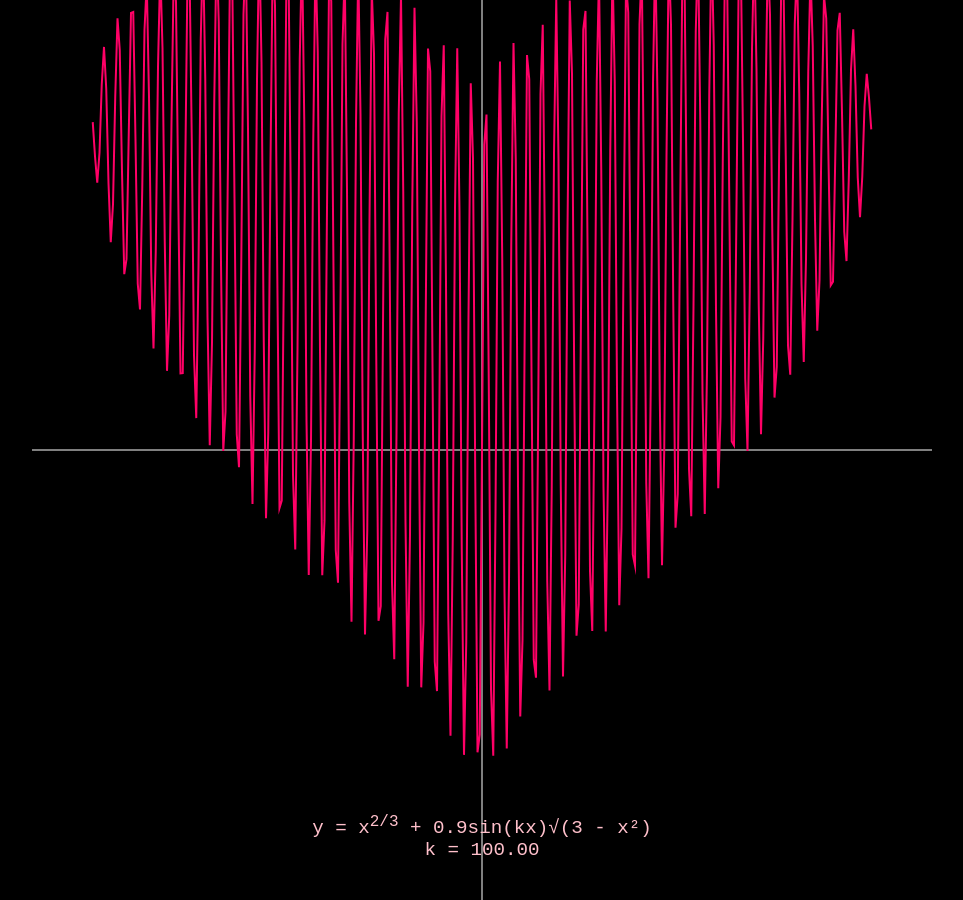
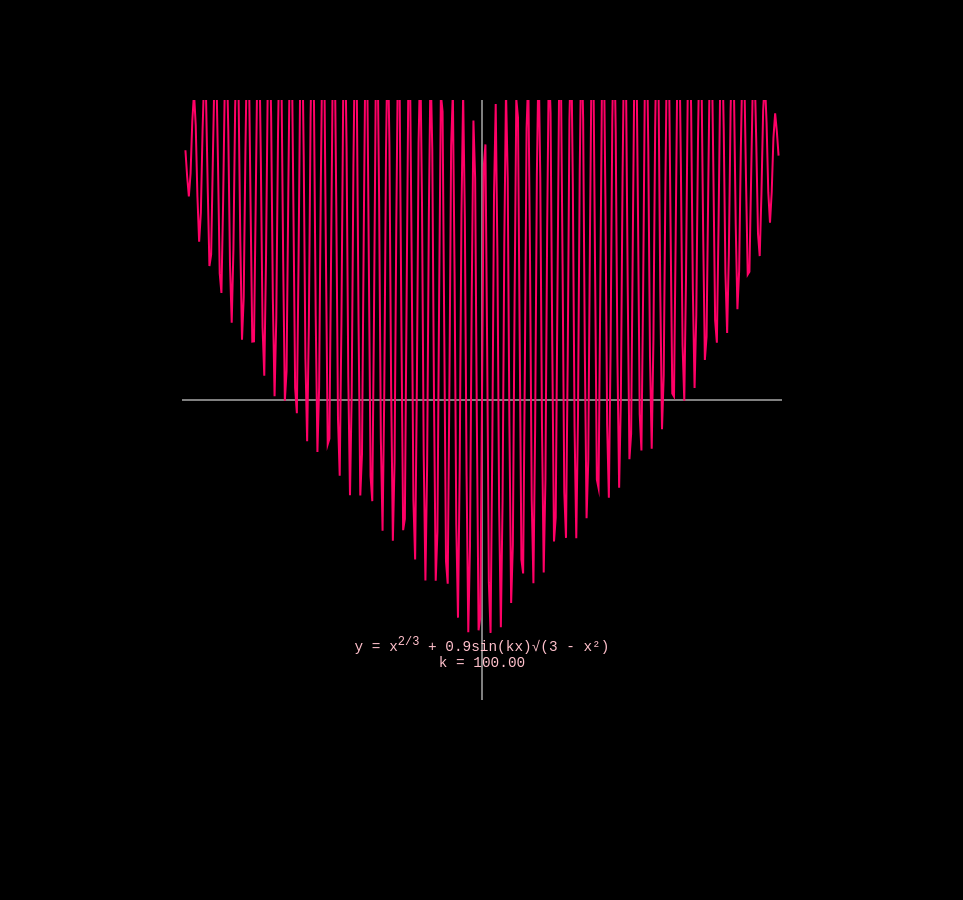
Before and after one commit to Shashwat-19/Heart-Equation, a plain HTML site: page index.html in a window 1280 px wide. Shown: the whole page, without its empty margins (158-1121 px from the left). After the commit the page ends 800 px from the top, so only its background shows below. Drawn offline with Linux system fonts and the light colour scheme.

Commit message:
fame update

```diff
--- a/script.js
+++ b/script.js
@@ -2,7 +2,7 @@ const canvas = document.getElementById("heartCanvas");
 const ctx = canvas.getContext("2d");
 const kValueDisplay = document.getElementById("kValue");
 
-// Dynamically adjust canvas size to container
+// Dynamically adjust canvas size
 function resizeCanvas() {
     canvas.width = canvas.clientWidth;
     canvas.height = canvas.clientHeight;
@@ -12,6 +12,7 @@ resizeCanvas(); // Initial resize
 
 let k = 0; // Initial value of k
 
+// Draw axes and gridlines
 function drawAxes() {
     ctx.strokeStyle = "white";
     ctx.lineWidth = 1;
@@ -34,7 +35,8 @@ function drawHeart(kValue) {
     ctx.strokeStyle = "#ff0066";
     ctx.lineWidth = 2;
 
-    const scale = Math.min(canvas.width, canvas.height) / 4; // Adjusted scale for better centering
+    // Dynamically calculate scale
+    const scale = Math.min(canvas.width, canvas.height) / 3.5; // Reduced for margin within frame
 
     ctx.beginPath();
     for (let x = -2; x <= 2; x += 0.01) {
--- a/style.css
+++ b/style.css
@@ -6,7 +6,6 @@ body {
     align-items: center;
     min-height: 100vh;
     background: black;
-    color: white;
     font-family: 'Courier New', Courier, monospace;
     overflow: hidden;
 }
@@ -14,17 +13,17 @@ body {
 /* Responsive Container */
 .container {
     position: relative;
-    width: 100%;
-    max-width: 900px; /* Adjust max width for large screens */
-    aspect-ratio: 1; /* Maintains a square canvas */
-    margin: 0 auto;
+    width: 90%; /* Adjust width for responsiveness */
+    max-width: 600px; /* Max size for larger screens */
+    aspect-ratio: 1; /* Keep square aspect ratio */
+    margin: auto;
 }
 
 /* Canvas Styling */
 canvas {
+    display: block;
     width: 100%;
     height: 100%;
-    display: block;
     background: black;
     box-sizing: border-box;
 }
@@ -32,31 +31,17 @@ canvas {
 /* Equation Display */
 .equation {
     position: absolute;
-    bottom: 20px;
+    bottom: 15px;
     left: 50%;
     transform: translateX(-50%);
     text-align: center;
     color: pink;
-    font-size: 1rem;
+    font-size: 0.9rem;
 }
 
-/* iPhone 15 Pro Optimization */
-@media screen and (max-width: 1179px) and (orientation: portrait) {
-    .container {
-        max-width: 95%; /* Utilize most of the screen width in portrait mode */
-    }
-
+/* Responsive Font Adjustments */
+@media screen and (max-width: 768px) {
     .equation {
-        font-size: 0.9rem; /* Slightly smaller font for better fit */
+        font-size: 0.8rem; /* Slightly smaller font for smaller devices */
     }
 }
-
-@media screen and (max-width: 2556px) and (orientation: landscape) {
-    .container {
-        max-height: 85%; /* Adjust for smaller height in landscape mode */
-    }
-
-    .equation {
-        font-size: 1.2rem; /* Increase font size for better readability */
-    }
-}
```
